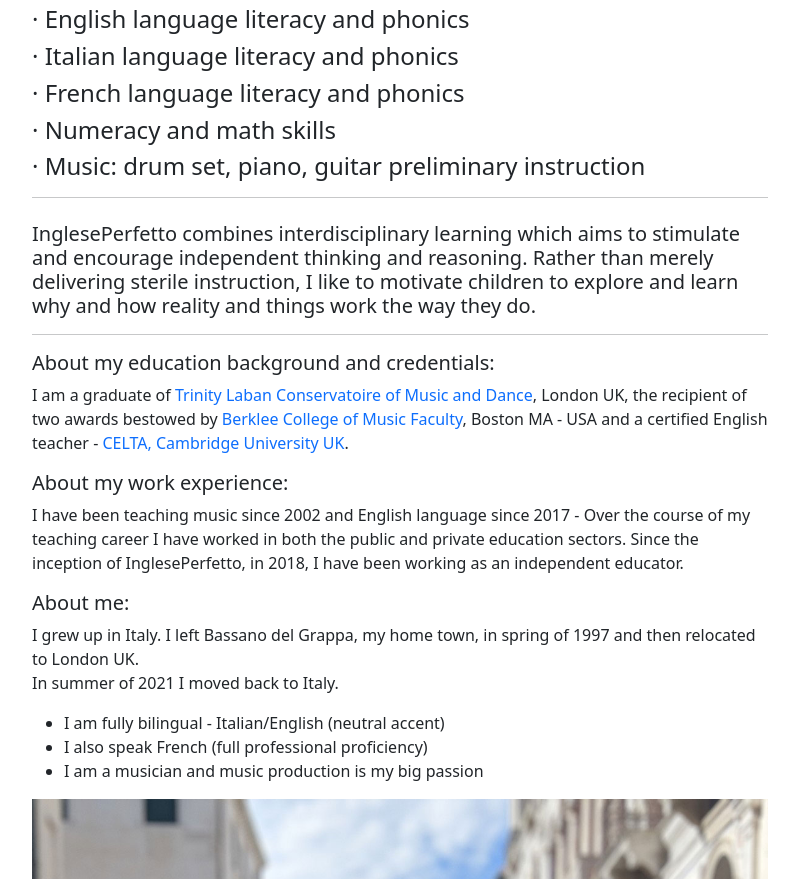
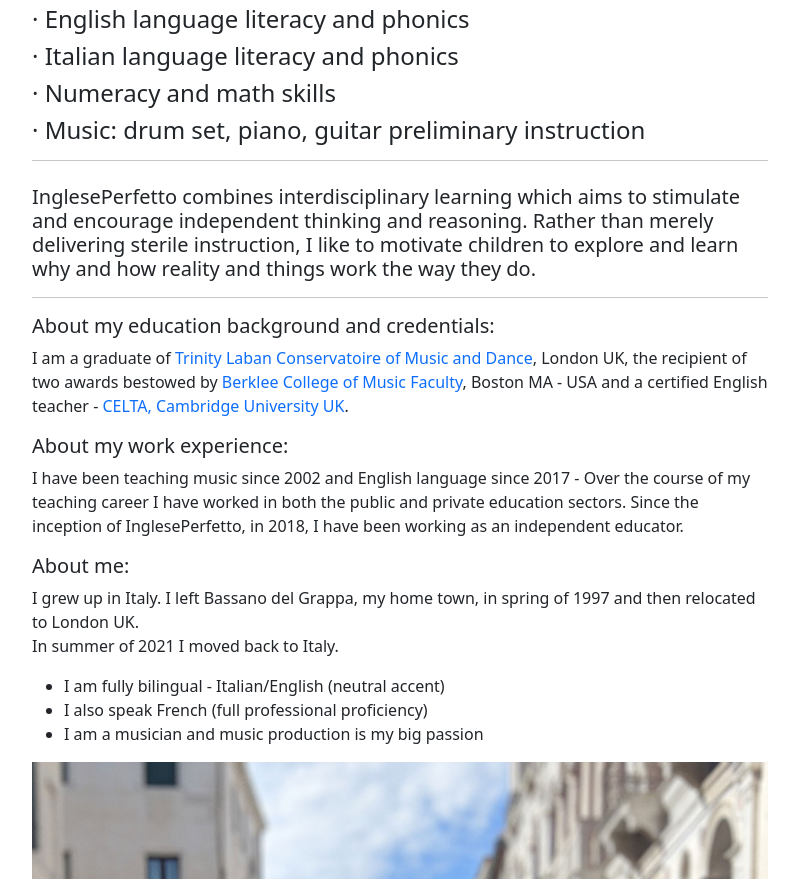
Before and after one commit to viaora/ingleseperfetto, a plain HTML site: page index.html in a window 1280 px wide. Shown: the part 1258-2137 px from the top of the page, without its empty margins (240-1039 px from the left). Drawn offline with nearby package versions, Linux system fonts and the light colour scheme.

Commit message:
text content update

```diff
--- a/index.html
+++ b/index.html
@@ -107,7 +107,6 @@
                     <div>
                         <p class="h4">· English language literacy and phonics</p>
                         <p class="h4">· Italian language literacy and phonics</p>
-                        <p class="h4">· French language literacy and phonics</p>
                         <p class="h4">· Numeracy and math skills</p>
                         <p class="h4">· Music: drum set, piano, guitar preliminary instruction</p>
                     </div>
```
